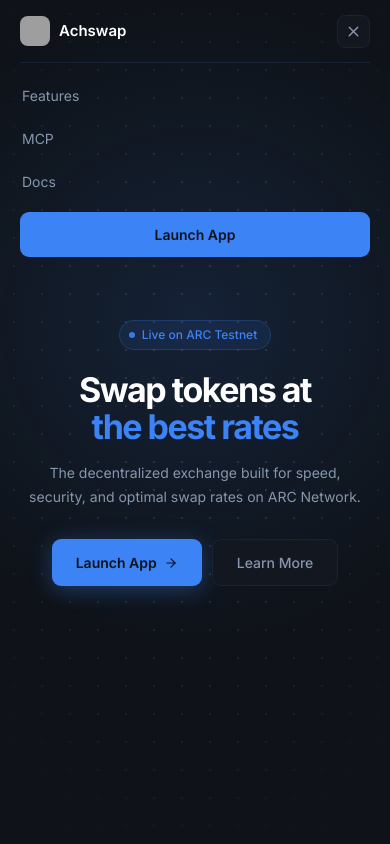
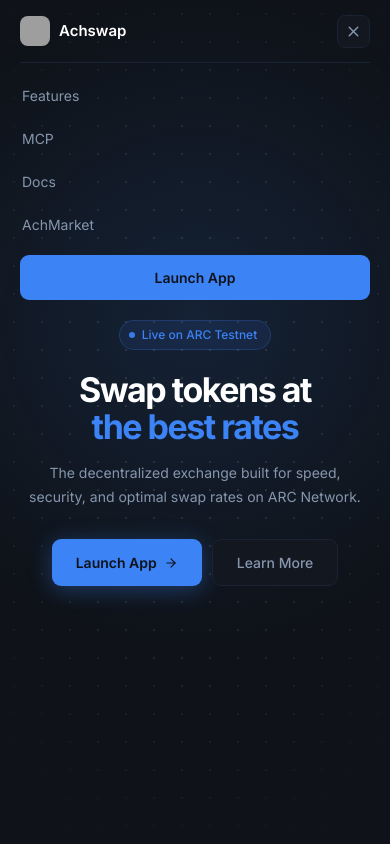
Before and after one commit to Asif2902/achswap-homepage, a React (Vite) app: page / in a window 390 px wide. Both pictures are taken after a click on the button 353 px from the left and 31 px from the top of the page. Shown: the top 844 px of the page. Built offline with nearby package versions, Linux system fonts and the light colour scheme; grey boxes are pictures that could not be loaded; the HTML template or start-up script is replaced by a standard one.

Commit message:
Update MCP docs link to whitepaper, fix mobile menu docs and add AchMarket

```diff
--- a/src/App.tsx
+++ b/src/App.tsx
@@ -92,7 +92,7 @@
 
           {/* Desktop nav */}
           <div className="dn-links" style={{ display: 'flex', gap: 26 }}>
-            {[['Features', '#features'], ['MCP', '#mcp'], ['Docs', '#']].map(([l, h]) => (
+            {[['Features', '#features'], ['MCP', '#mcp'], ['Docs', '#docs']].map(([l, h]) => (
               <a key={l} href={h} style={{ fontFamily: 'Inter', fontSize: 13.5, color: C.muted, textDecoration: 'none', transition: 'color .2s' }}
                 onMouseEnter={e => (e.currentTarget.style.color = '#fff')}
                 onMouseLeave={e => (e.currentTarget.style.color = C.muted)}
@@ -151,11 +151,14 @@
               style={{ overflow: 'hidden', borderTop: `1px solid ${C.border}` }}
             >
               <div style={{ padding: '12px 0 16px', display: 'flex', flexDirection: 'column', gap: 2 }}>
-                {[['Features', '#features'], ['MCP', '#mcp'], ['Docs', '#']].map(([l, h]) => (
+                {[['Features', '#features'], ['MCP', '#mcp'], ['Docs', '#docs']].map(([l, h]) => (
                   <a key={l} href={h} onClick={() => setOpen(false)}
                     style={{ padding: '10px 2px', fontFamily: 'Inter', fontSize: 14, color: C.muted, textDecoration: 'none' }}
                   >{l}</a>
                 ))}
+                <a href="https://prediction.achswap.app" onClick={() => setOpen(false)} style={{
+                  padding: '10px 2px', fontFamily: 'Inter', fontSize: 14, color: C.muted, textDecoration: 'none'
+                }}>AchMarket</a>
                 <a href="https://trade.achswap.app" style={{
                   marginTop: 8, padding: '12px', borderRadius: 9, textAlign: 'center',
                   background: C.blue, color: C.bg,
@@ -495,7 +498,7 @@
   "mcp": {
     "achswap": {
       "type": "remote",
-      "url": "https://api.achswapfi.xyz/mcp",
+      "url": "https://api.achswapfi.xyz/mcp/message",
       "headers": {
         "X-Private-Key": "0xYOUR_PRIVATE_KEY"
       },
@@ -567,7 +570,7 @@
         {/* Doc button */}
         <FadeUp delay={0.08} style={{ textAlign: 'center', marginBottom: 24 }}>
           <a
-            href="https://community.arc.network/home/forum/boards/ecosystem-showcase-and-launches-pdq/posts/achswap-v2-mcp-server-connect-any-ai-agent-to-a-dex-on-arc-testnet-qp5nh6abph"
+            href="https://docs.achswap.com/technical/mcp"
             target="_blank" rel="noopener noreferrer"
             style={{
               display: 'inline-flex', alignItems: 'center', gap: 6,
```
